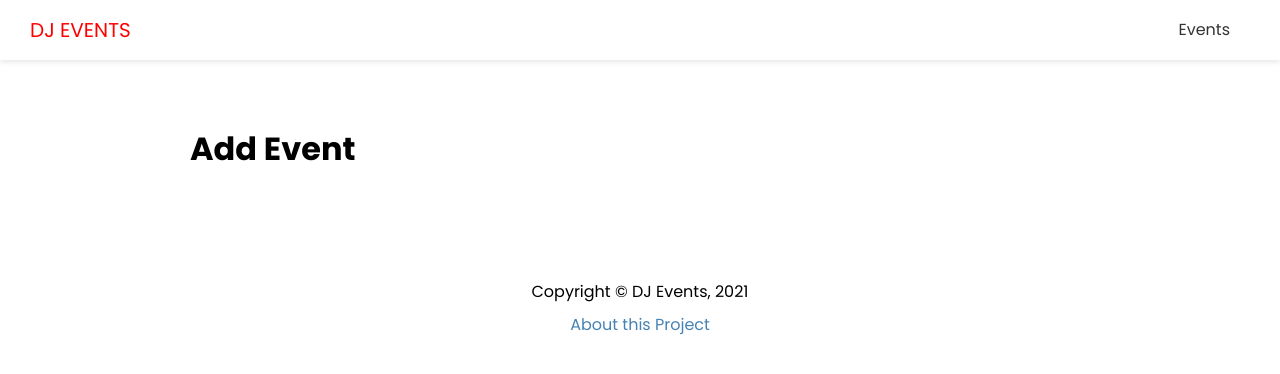
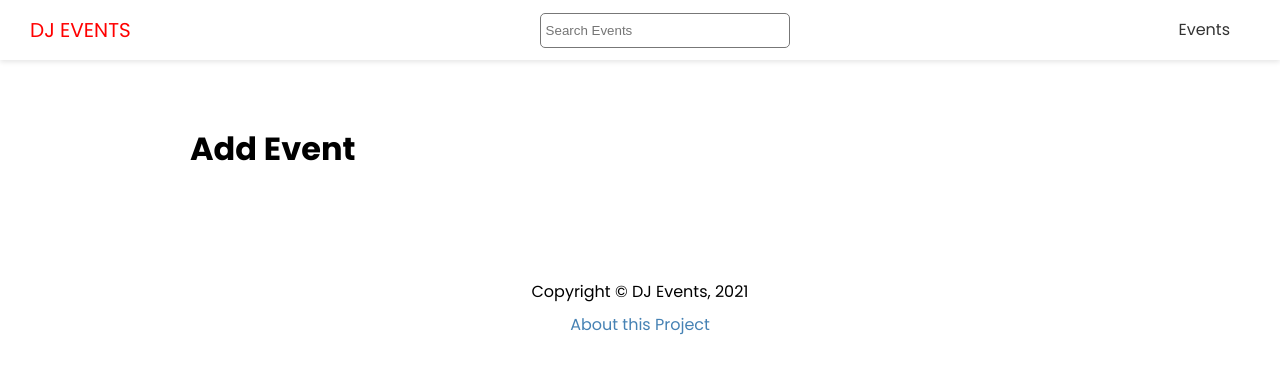
Before and after one commit to indranildeveloper/dj-events-frontend, a Next.js app: page /events/add in a window 1280 px wide. Shown: the top 374 px of the page. Built offline with nearby package versions, Linux system fonts and the light colour scheme.

Commit message:
Search Functionality added

```diff
--- a/components/Header.js
+++ b/components/Header.js
@@ -1,4 +1,5 @@
 import Link from "next/link";
+import Search from "./Search";
 import styles from "@/styles/Header.module.css";
 
 const Header = () => {
@@ -9,7 +10,7 @@
           <a>DJ Events</a>
         </Link>
       </div>
-
+      <Search />
       <nav>
         <ul>
           <li>
--- /dev/null
+++ b/components/Search.js
@@ -0,0 +1,29 @@
+import { useState } from "react";
+import { useRouter } from "next/router";
+import styles from "@/styles/Search.module.css";
+
+const Search = () => {
+  const [term, setTerm] = useState("");
+  const router = useRouter();
+
+  const handleSubmit = (e) => {
+    e.preventDefault();
+    router.push(`/events/search?term=${term}`);
+    setTerm("");
+  };
+
+  return (
+    <div className={styles.search}>
+      <form onSubmit={handleSubmit}>
+        <input
+          type="text"
+          value={term}
+          onChange={(e) => setTerm(e.target.value)}
+          placeholder="Search Events"
+        />
+      </form>
+    </div>
+  );
+};
+
+export default Search;
--- a/package.json
+++ b/package.json
@@ -11,6 +11,7 @@
   "dependencies": {
     "eslint-import-resolver-typescript": "^2.5.0",
     "next": "11.1.2",
+    "qs": "^6.10.1",
     "react": "17.0.2",
     "react-dom": "17.0.2",
     "react-icons": "^4.2.0"
--- /dev/null
+++ b/styles/Search.module.css
@@ -0,0 +1,7 @@
+.search input {
+  width: 250px;
+  height: 35px;
+  padding: 5px;
+  border: 1px solid #777;
+  border-radius: 5px;
+}
```
Also changed, not shown: pages/events/search.js (added, +43 -0 lines), 1 other file (tests, documents, lock files or other folders).
